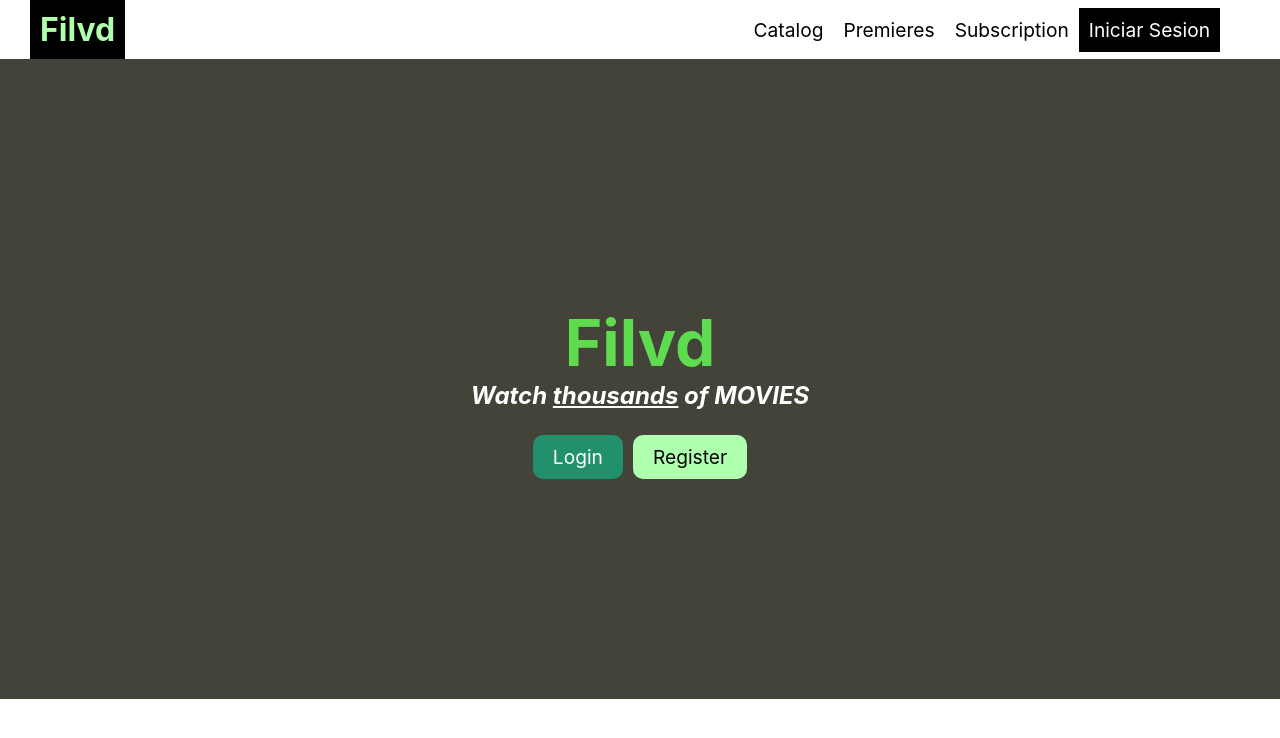
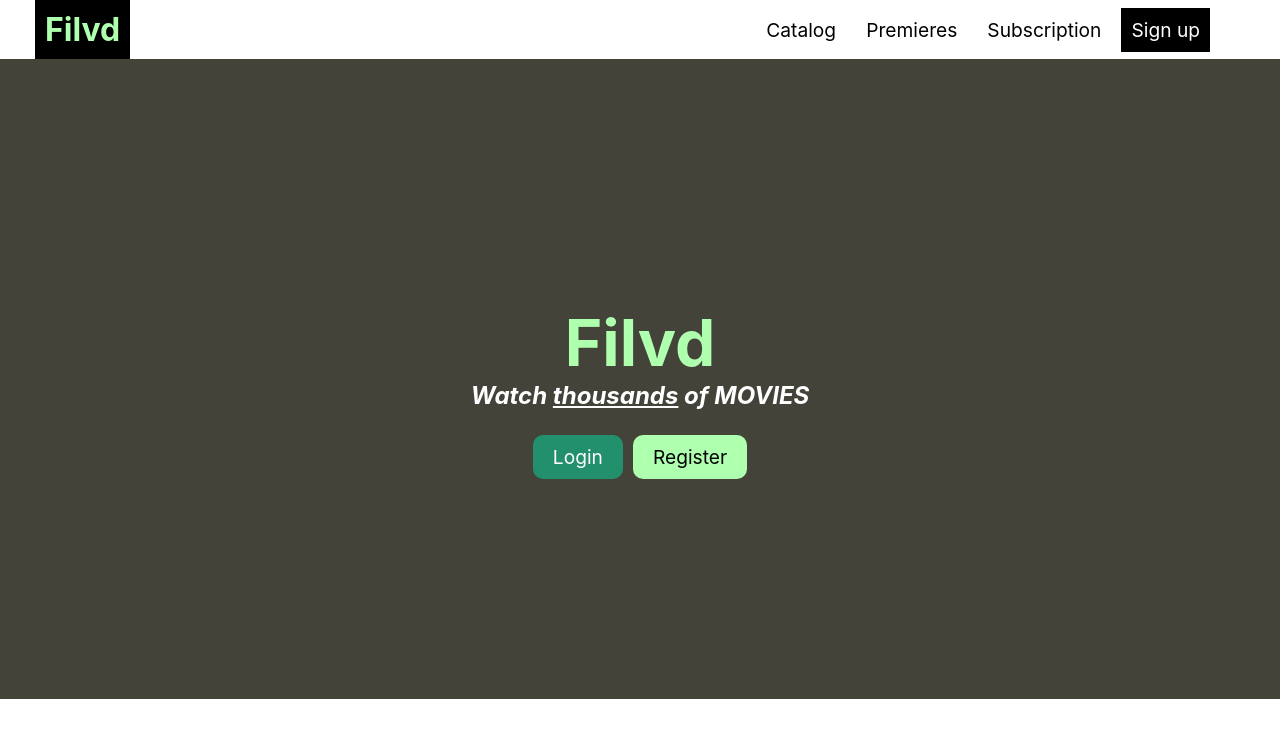
Before and after one commit to alxmcr/react-filvd, a React (Create React App) app: page / in a window 1280 px wide. Shown: the top 738 px of the page. Built offline with nearby package versions, Linux system fonts and the light colour scheme.

Commit message:
+ Fix some styles

```diff
--- a/src/components/AppHeader/AppHeader.css
+++ b/src/components/AppHeader/AppHeader.css
@@ -62,6 +62,9 @@
 /* // Medium devices (tablets, 768px and up) */
 
 @media (min-width: 768px) {
+    .header__item {
+        margin: 0 5px;
+    }
     .header__item--bars {
         display: none;
     }
--- a/src/components/AppHeader/AppHeader.jsx
+++ b/src/components/AppHeader/AppHeader.jsx
@@ -28,7 +28,7 @@ export default function AppHeader() {
                             <a href="/subscription" className="header__link">Subscription</a>
                         </li>
                         <li className="header__item">
-                            <a href="/login" className="header__link header__link--login">Iniciar Sesion</a>
+                            <a href="/login" className="header__link header__link--login">Sign up</a>
                         </li>
                     </ul>
                 </li>
@@ -55,7 +55,7 @@ export default function AppHeader() {
                     <a href="/subscription" className="header__link">Subscription</a>
                 </li>
                 <li className="header__item">
-                    <a href="/login" className="header__link header__link--login">Iniciar Sesion</a>
+                    <a href="/login" className="header__link header__link--login">Sign up</a>
                 </li>
             </ul>
         </nav>
--- a/src/components/Banner/Banner.css
+++ b/src/components/Banner/Banner.css
@@ -49,7 +49,7 @@
 }
 
 .banner__title {
-    color: var(--brand-strong-color);
+    color: var(--brand-color);
     font-size: 4rem;
     font-weight: bold;
 }
```
